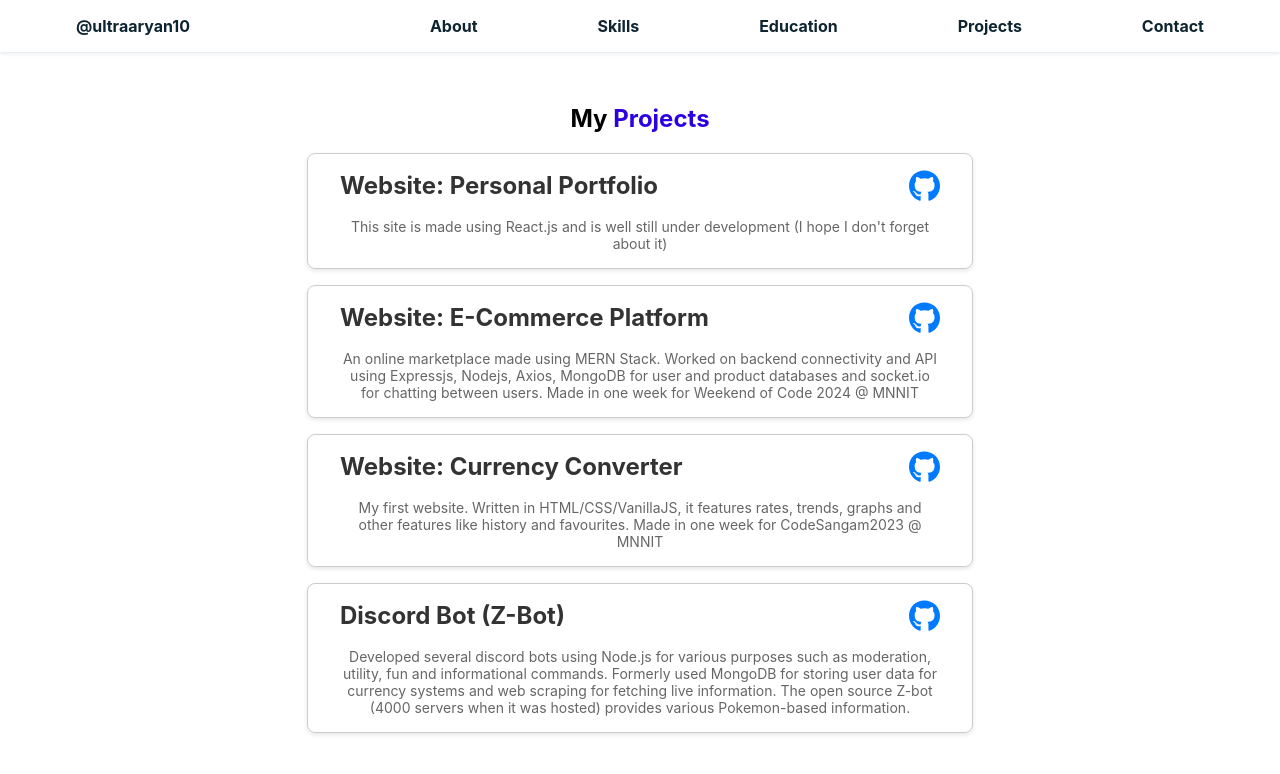
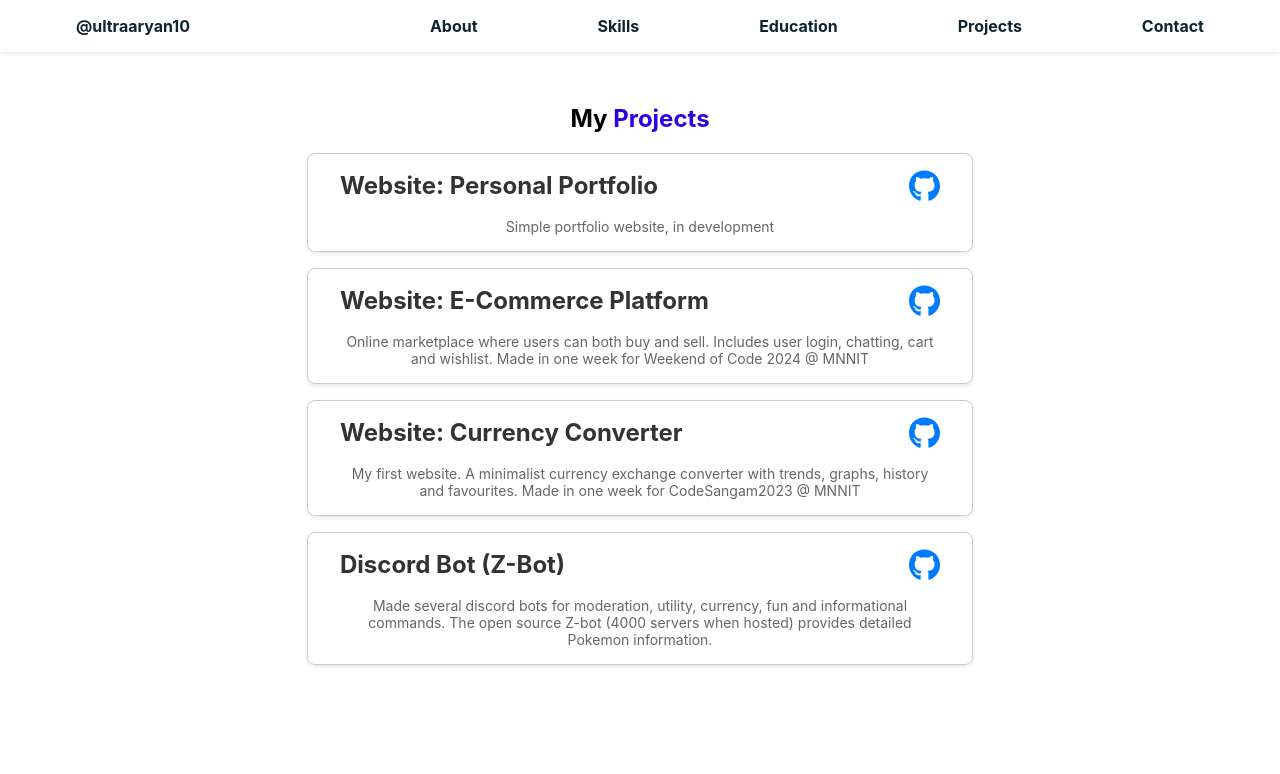
Before and after one commit to Aryan10/Aryan10.github.io, a React (Create React App) app: page /projects in a window 1280 px wide. Shown: the top 774 px of the page. Built offline with nearby package versions, Linux system fonts and the light colour scheme.

Commit message:
Updated file structure for scalability

```diff
--- a/src/components/Navbar.css
+++ b/src/components/Navbar.css
@@ -24,7 +24,3 @@
       display: none;
     }
   }
-
-  .cfbadge {
-    position: relative;
-  }
--- a/src/components/ProjectCard.js
+++ b/src/components/ProjectCard.js
@@ -4,16 +4,16 @@ import { FontAwesomeIcon } from '@fortawesome/react-fontawesome';
 import { faGithub } from '@fortawesome/free-brands-svg-icons';
 import './ProjectCard.css';
 
-const ProjectCard = ({ title, repoURL, description }) => {
+const ProjectCard = ({ project }) => {
   return (
     <div className="project-card">
       <div className="project-header">
-        <h3 className="project-title">{title}</h3>
-        <a href={repoURL} target="_blank" rel="noopener noreferrer" className="project-link">
+        <h3 className="project-title">{project.title}</h3>
+        <a href={project.repoURL} target="_blank" rel="noopener noreferrer" className="project-link">
           <FontAwesomeIcon icon={faGithub} size="2x" />
         </a>
       </div>
-      <p className="project-description">{description}</p>
+      <p className="project-description">{project.description}</p>
     </div>
   );
 };
--- a/src/components/Projects.js
+++ b/src/components/Projects.js
@@ -1,32 +1,9 @@
 import React from 'react';
 import ProjectCard from './ProjectCard';
 import './Projects.css';
+import projectList from './data/projects';
 
-const github = "https://github.com/";
 const Projects = () => {
-  const projectList = [
-    {
-      title: "Website: Personal Portfolio",
-      repoURL: github + "Aryan10/Aryan10.github.io",
-      description: "This site is made using React.js and is well still under development (I hope I don't forget about it)"
-    },
-    {
-      title: "Website: E-Commerce Platform",
-      repoURL: github + "Nishant040305/Vend-Ventures",
-      description: "An online marketplace made using MERN Stack. Worked on backend connectivity and API using Expressjs, Nodejs, Axios, MongoDB for user and product databases and socket.io for chatting between users. Made in one week for Weekend of Code 2024 @ MNNIT"
-    },
-    {
-      title: 'Website: Currency Converter',
-      repoURL: github + "Aryan10/SimpleCurrencyConverter",
-      description: "My first website. Written in HTML/CSS/VanillaJS, it features rates, trends, graphs and other features like history and favourites. Made in one week for CodeSangam2023 @ MNNIT",
-    },
-    {
-      title: 'Discord Bot (Z-Bot)',
-      repoURL: github + "Aryan10/Z-Bot",
-      description: 'Developed several discord bots using Node.js for various purposes such as moderation, utility, fun and informational commands. Formerly used MongoDB for storing user data for currency systems and web scraping for fetching live information. The open source Z-bot (4000 servers when it was hosted) provides various Pokemon-based information.',
-    },
-  ];
-
   return (
     <div className="projects">
       <h2>My <span className='highlight'>Projects</span></h2>
@@ -34,9 +11,7 @@ const Projects = () => {
         {projectList.map((project, index) => (
           <ProjectCard
             key={index}
-            title={project.title}
-            repoURL={project.repoURL}
-            description={project.description}
+            project={project}
           />
         ))}
       </div>
--- /dev/null
+++ b/src/components/data/projects.js
@@ -0,0 +1,34 @@
+const github = "https://github.com/";
+
+const projectList = [
+    {
+        title: "Website: Personal Portfolio",
+        repoURL: github + "Aryan10/Aryan10.github.io",
+        description: "Simple portfolio website, in development",
+        stack: ["reactjs", "css", "git"],
+        period: "June 2024",
+    },
+    {
+        title: "Website: E-Commerce Platform",
+        repoURL: github + "Nishant040305/Vend-Ventures",
+        description: "Online marketplace where users can both buy and sell. Includes user login, chatting, cart and wishlist. Made in one week for Weekend of Code 2024 @ MNNIT",
+        stack: ["mongodb", "nodejs", "expressjs", "reactjs", "socketio", "googleauth"],
+        period: "April 2024",
+    },
+    {
+        title: 'Website: Currency Converter',
+        repoURL: github + "Aryan10/SimpleCurrencyConverter",
+        description: "My first website. A minimalist currency exchange converter with trends, graphs, history and favourites. Made in one week for CodeSangam2023 @ MNNIT",
+        stack: ["javascript", "html", "css", "fetch", "chartjs"],
+        period: "September 2023",
+    },
+    {
+        title: 'Discord Bot (Z-Bot)',
+        repoURL: github + "Aryan10/Z-Bot",
+        description: 'Made several discord bots for moderation, utility, currency, fun and informational commands. The open source Z-bot (4000 servers when hosted) provides detailed Pokemon information.',
+        stack: ["nodejs", "discord-api", "mongodb", "request"],
+        period: "July 2023",
+    },
+];
+
+export default projectList;
--- a/src/index.css
+++ b/src/index.css
@@ -11,7 +11,3 @@ code {
   font-family: source-code-pro, Menlo, Monaco, Consolas, 'Courier New',
     monospace;
 }
-
-::-webkit-scrollbar {
-  width: 0px;
-}
```
